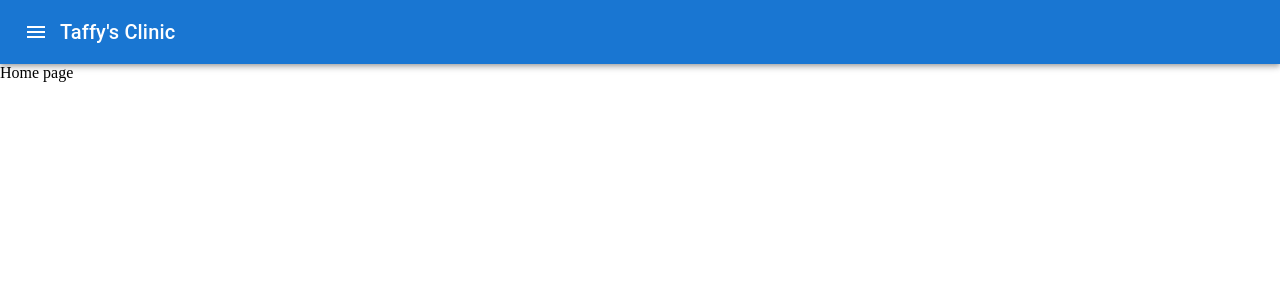
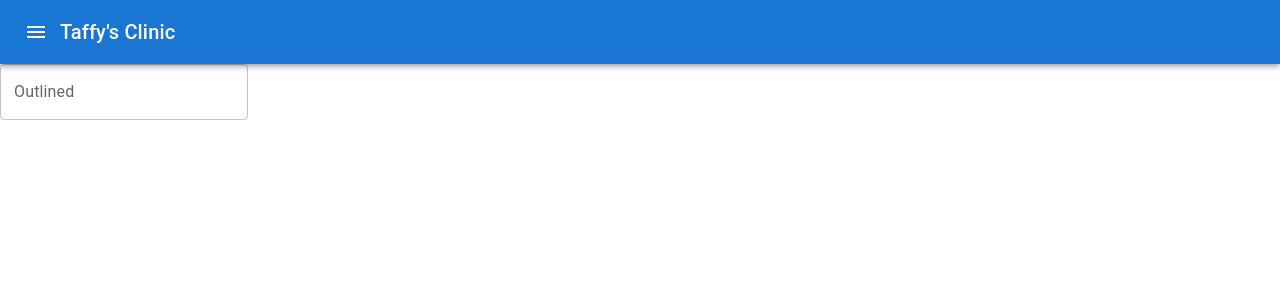
Before and after one commit to Muhammad-I-Hasan/Clinic-Booking-App, a React (Vite) app in the folder client/: page / in a window 1280 px wide. Shown: the top 300 px of the page. Built offline with nearby package versions, Linux system fonts and the light colour scheme.

Commit message:
added text restriction

```diff
--- a/client/src/pages/Home.jsx
+++ b/client/src/pages/Home.jsx
@@ -1,8 +1,35 @@
+import {Box, TextField} from "@mui/material"
+import { useState } from "react"
 const Home = () => {
 
-    return (
-      <div>Home page</div>
-    )
+
+  const [num, setNum] = useState();
+  const limitChar = 7;
+  const handleChange = (e) => {
+    // if (e.target.value.toString().includes("+") || e.target.value.toString().includes("-") || e.target.value.toString().includes("e") || e.target.value.toString().includes(".")) {
+    //   setNum
+    //   return;
+    // }
+    if (e.target.value.toString().length <= limitChar) {
+      setNum(e.target.value);
+    }
+  };
+
+  return (
+    <Box component="form">
+      <TextField
+        type="number"
+        id="outlined-basic"
+        label="Outlined"
+        variant="outlined"
+        onChange={(e) => handleChange(e)}
+        defaultValue={num}
+        value={num}
+        inputProps={{pattern: '[0-9]*'}}
+      />
+    </Box>
+  );
+
 }
 
 export default Home
```
